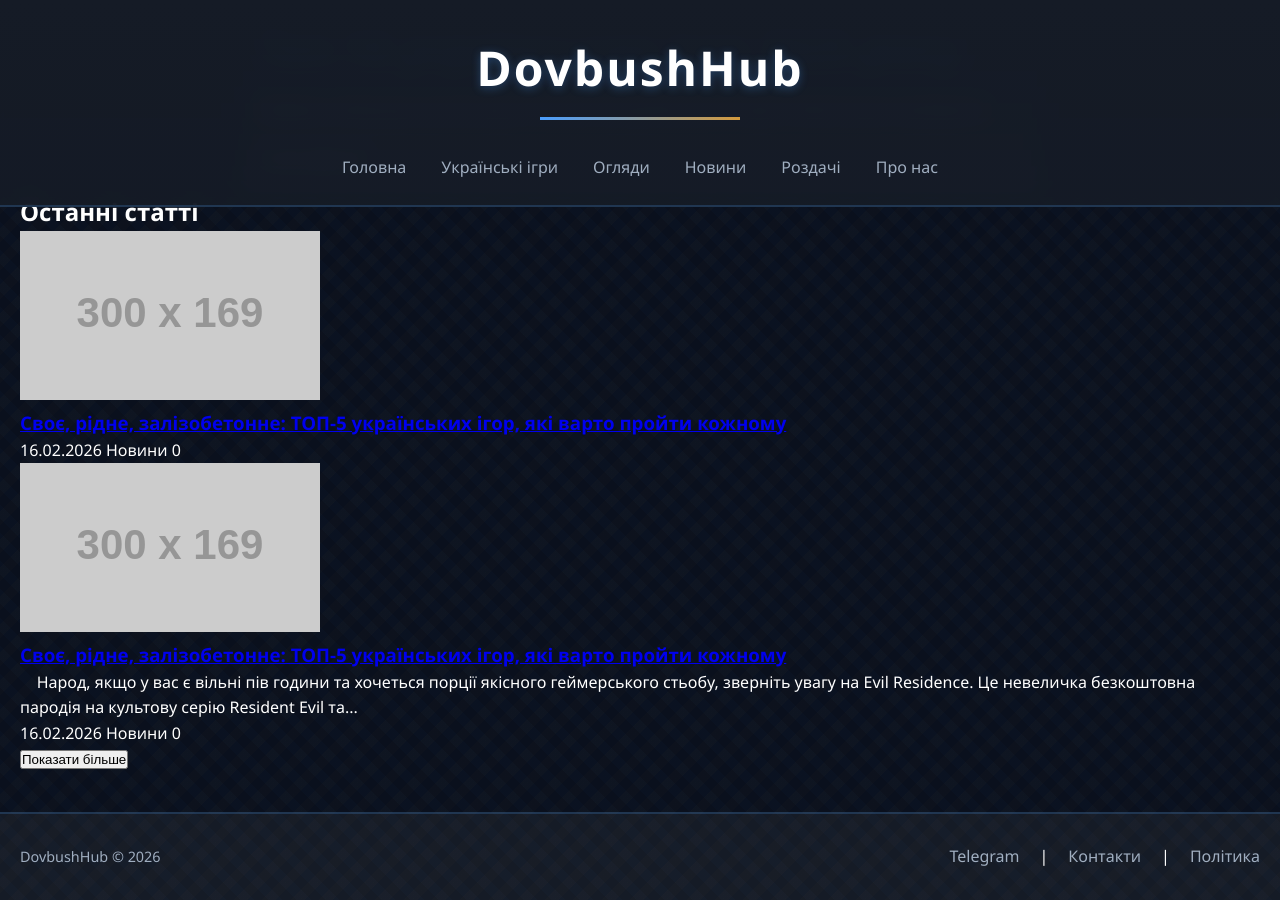
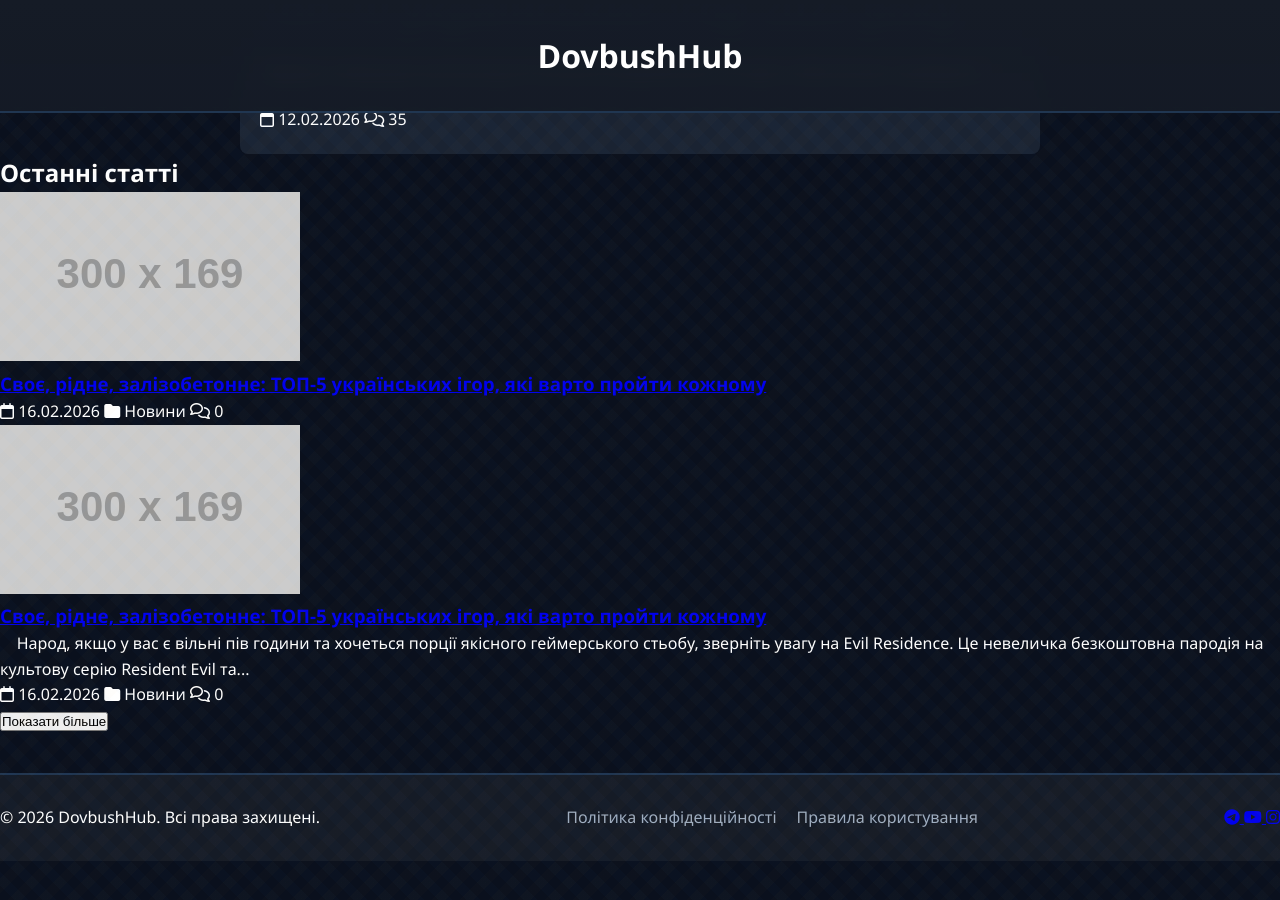
Before and after one commit to dovbush-media/dovbush-media.github.io, a Jekyll site: the page built from index.html, in a window 1280 px wide and 900 px high, scrolled down 10586 px. Built offline with Jekyll 4.4.1, drawn with Linux system fonts in a browser that asks for light colours; after the commit the page ends 11447 px from its top, so only the background shows below that; some of the changed text lies outside the part shown.

Commit message:
Update default.html

```diff
--- a/_layouts/default.html
+++ b/_layouts/default.html
@@ -3,48 +3,100 @@
 <head>
   <meta charset="UTF-8">
   <meta name="viewport" content="width=device-width, initial-scale=1.0">
-    <title>{% if page.title %}{{ page.title }} - {% endif %}{{ site.title }}</title>
-    <link rel="stylesheet" href="{{ '/assets/css/style.css' | relative_url }}">
+  <meta name="description" content="{{ page.description | default: 'DovbushHub - Український ігровий блог про відеоігри, новини індустрії, огляди та інтерв\'ю' }}">
+  <meta name="keywords" content="українські ігри, відеоігри, огляди ігор, новини ігор, ігрова індустрія">
+  <meta name="author" content="DovbushHub">
+
+  <!-- Open Graph -->
+  <meta property="og:title" content="{{ page.title | default: 'DovbushHub' }}">
+  <meta property="og:description" content="{{ page.description | default: 'Український ігровий блог' }}">
+  <meta property="og:image" content="{{ page.image | default: '/assets/images/og-image.jpg' }}">
+  <meta property="og:url" content="{{ site.url }}{{ page.url }}">
+  <meta property="og:type" content="website">
+
+  <!-- Twitter Card -->
+  <meta name="twitter:card" content="summary_large_image">
+  <meta name="twitter:title" content="{{ page.title | default: 'DovbushHub' }}">
+  <meta name="twitter:description" content="{{ page.description | default: 'Український ігровий блог' }}">
+  <meta name="twitter:image" content="{{ page.image | default: '/assets/images/og-image.jpg' }}">
+
+  <title>{{ page.title | default: 'DovbushHub - Український ігровий блог' }}</title>
+
+  <!-- Favicon -->
+  <link rel="icon" type="image/png" href="/assets/images/favicon.png">
+
+  <!-- Google Fonts -->
+  <link rel="preconnect" href="https://fonts.googleapis.com">
+  <link rel="preconnect" href="https://fonts.gstatic.com" crossorigin>
+  <link href="https://fonts.googleapis.com/css2?family=Inter:wght@400;500;600;700;800;900&display=swap" rel="stylesheet">
+
+  <!-- Font Awesome for Icons -->
+  <link rel="stylesheet" href="https://cdnjs.cloudflare.com/ajax/libs/font-awesome/6.4.0/css/all.min.css">
+
+  <!-- Main Stylesheet -->
+  <link rel="stylesheet" href="/assets/css/style.css">
 </head>
 <body>
-    <header>
-        <div class="container">
-            <div class="logo">
-                <h1><a href="{{ '/' | relative_url }}" style="color: inherit; text-decoration: none;">DovbushHub</a></h1>
-                <div class="logo-underline"></div>
-            </div>
-            <nav>
-                <ul>
-                    <li><a href="{{ '/' | relative_url }}">Головна</a></li>
-                    <li><a href="#">Українські ігри</a></li>
-                    <li><a href="#">Огляди</a></li>
-                    <li><a href="#">Новини</a></li>
-                    <li><a href="#">Роздачі</a></li>
-                    <li><a href="#">Про нас</a></li>
-                </ul>
-            </nav>
+
+  <!-- Vyshyvanka Header -->
+  <header class="vyshyvanka-header">
+    <div class="header-content">
+      <h1 class="logo">DovbushHub</h1>
     </div>
   </header>
 
-    <main class="container">
+  <!-- Main Navigation -->
+  <nav class="main-nav">
+    <div class="nav-container">
+      <div class="burger-menu">
+        <span class="burger-line"></span>
+        <span class="burger-line"></span>
+        <span class="burger-line"></span>
+      </div>
+
+      <ul class="nav-menu">
+        <li><a href="/" {% if page.url == "/" %}class="active"{% endif %}><i class="fas fa-home"></i> Головна</a></li>
+        <li><a href="/news.html" {% if page.url contains "news" %}class="active"{% endif %}>Новини</a></li>
+        <li><a href="/reviews.html" {% if page.url contains "reviews" %}class="active"{% endif %}>Огляди</a></li>
+        <li><a href="/interviews.html" {% if page.url contains "interviews" %}class="active"{% endif %}>Інтерв'ю</a></li>
+        <li><a href="/tops.html" {% if page.url contains "tops" %}class="active"{% endif %}>Топи</a></li>
+        <li><a href="/about.html" {% if page.url contains "about" %}class="active"{% endif %}>Про сайт</a></li>
+      </ul>
+    </div>
+  </nav>
+
+  <!-- Main Content -->
+  <main>
     {{ content }}
   </main>
 
-    <footer>
-        <div class="container">
+  <!-- Footer -->
+  <footer class="main-footer">
     <div class="footer-content">
-                <div class="copyright">DovbushHub © 2026</div>
+      <div class="footer-info">
+        <p>&copy; 2026 DovbushHub. Всі права захищені.</p>
+      </div>
+
       <div class="footer-links">
-                    <a href="#">Telegram</a>
-                    <span>|</span>
-                    <a href="#">Контакти</a>
-                    <span>|</span>
-                    <a href="#">Політика</a>
+        <a href="/privacy.html">Політика конфіденційності</a>
+        <a href="/terms.html">Правила користування</a>
       </div>
+
+      <div class="social-links">
+        <a href="https://t.me/dovbushhub" class="social-link" target="_blank" rel="noopener" aria-label="Telegram">
+          <i class="fab fa-telegram"></i>
+        </a>
+        <a href="https://youtube.com/@dovbushhub" class="social-link" target="_blank" rel="noopener" aria-label="YouTube">
+          <i class="fab fa-youtube"></i>
+        </a>
+        <a href="https://instagram.com/dovbushhub" class="social-link" target="_blank" rel="noopener" aria-label="Instagram">
+          <i class="fab fa-instagram"></i>
+        </a>
       </div>
     </div>
   </footer>
 
-    <script src="{{ '/assets/js/main.js' | relative_url }}"></script>
+  <!-- Main JavaScript -->
+  <script src="/assets/js/main.js"></script>
 </body>
 </html>
```
Lines whose indentation alone changed are shown as unchanged.
